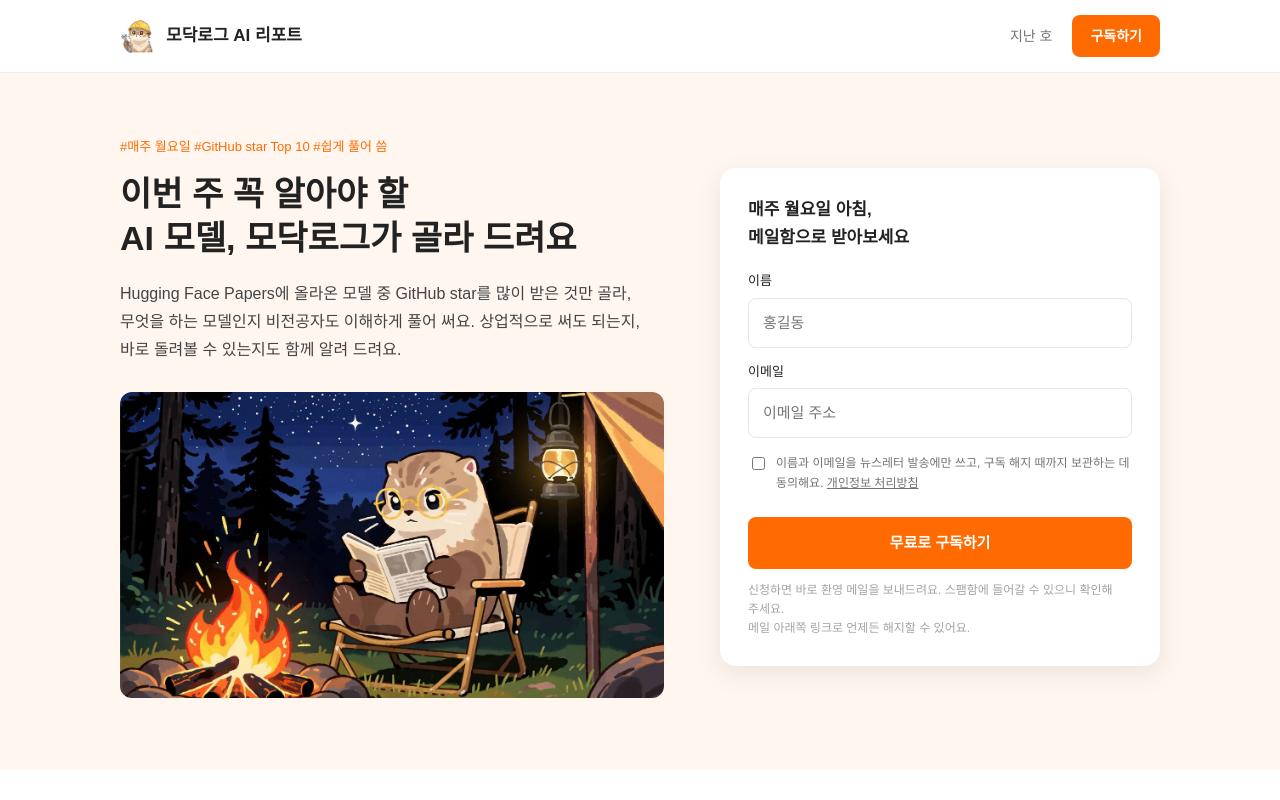
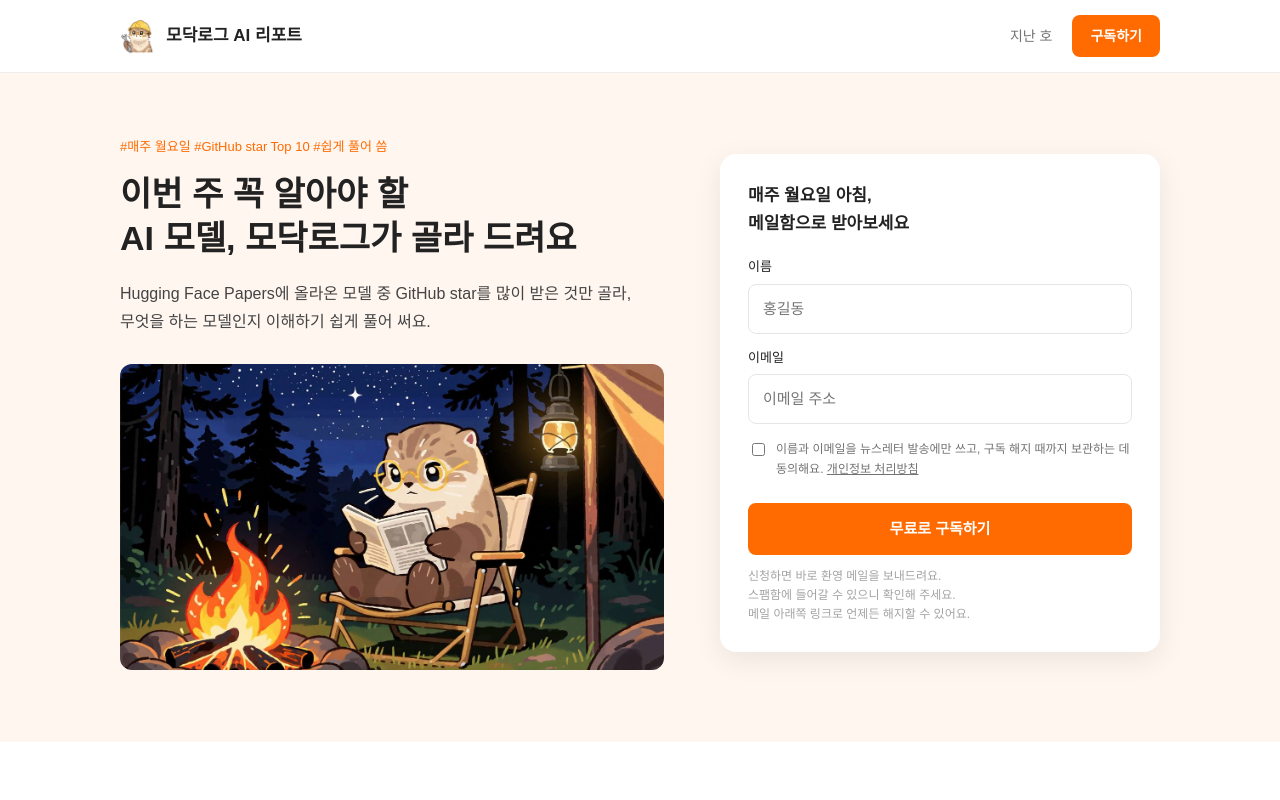
Before and after one commit to silber60/AI_news_log, a plain HTML site: page docs/index.html in a window 1280 px wide. Shown: the top 800 px of the page. Drawn offline with Linux system fonts and the light colour scheme; a web font is replaced by a local one.

Commit message:
fix(site): owner copy edits on the home page
Drop the 상업적으로 써도 되는지 sentence, reword the hero body, and break
the form note and the sample copy onto two lines.

Co-Authored-By: Claude Opus 5.5 <noreply@anthropic.com>

```diff
--- a/docs/index.html
+++ b/docs/index.html
@@ -125,7 +125,7 @@ h1, h2, h3, p, ol, ul { margin: 0; }
 <div class="hero-copy">
 <p class="tags">#매주 월요일 #GitHub star Top 10 #쉽게 풀어 씀</p>
 <h1>이번 주 꼭 알아야 할<br>AI 모델, 모닥로그가 골라 드려요</h1>
-<p class="body">Hugging Face Papers에 올라온 모델 중 GitHub star를 많이 받은 것만 골라, 무엇을 하는 모델인지 비전공자도 이해하게 풀어 써요. 상업적으로 써도 되는지, 바로 돌려볼 수 있는지도 함께 알려 드려요.</p>
+<p class="body">Hugging Face Papers에 올라온 모델 중 GitHub star를 많이 받은 것만 골라, 무엇을 하는 모델인지 이해하기 쉽게 풀어 써요.</p>
 <img class="art" src="https://silber60.github.io/AI_news_log/assets/email/v2/otter-banner.jpg" width="544" height="306" alt="모닥불 앞에 앉은 해달">
 </div>
 
@@ -142,7 +142,7 @@ h1, h2, h3, p, ol, ul { margin: 0; }
 <label class="consent"><input type="checkbox" name="consent" value="yes" required> <span>이름과 이메일을 뉴스레터 발송에만 쓰고, 구독 해지 때까지 보관하는 데 동의해요. <a href="https://silber60.github.io/AI_news_log/privacy/">개인정보 처리방침</a></span></label>
 <button type="submit">무료로 구독하기</button>
 <p class="msg" role="status" aria-live="polite"></p>
-<p class="note">신청하면 바로 환영 메일을 보내드려요. 스팸함에 들어갈 수 있으니 확인해 주세요.<br>메일 아래쪽 링크로 언제든 해지할 수 있어요.</p>
+<p class="note">신청하면 바로 환영 메일을 보내드려요.<br>스팸함에 들어갈 수 있으니 확인해 주세요.<br>메일 아래쪽 링크로 언제든 해지할 수 있어요.</p>
 </form>
 </div>
 </section>
@@ -173,7 +173,7 @@ h1, h2, h3, p, ol, ul { margin: 0; }
 <div>
 <p class="eyebrow">지난 호 미리보기</p>
 <h2>이런 메일이 매주 도착해요</h2>
-<p class="body">카드마다 한 줄 요약, 쉬운 설명 세 줄, 모델 정보와 활용 아이디어가 들어가요. 스크롤 몇 번이면 이번 주 Top 10을 다 볼 수 있어요.</p>
+<p class="body">카드마다 한 줄 요약, 쉬운 설명 세 줄, 모델 정보와 활용 아이디어가 들어가요.<br>스크롤 몇 번이면 이번 주 Top 10을 다 볼 수 있어요.</p>
 <a class="link" href="#archive">전체 지난 호 보기 →</a>
 </div>
 <a class="preview" href="issues/2026-W44/">
@@ -232,7 +232,7 @@ h1, h2, h3, p, ol, ul { margin: 0; }
 <label class="consent"><input type="checkbox" name="consent" value="yes" required> <span>이름과 이메일을 뉴스레터 발송에만 쓰고, 구독 해지 때까지 보관하는 데 동의해요. <a href="https://silber60.github.io/AI_news_log/privacy/">개인정보 처리방침</a></span></label>
 <button type="submit">무료로 구독하기</button>
 <p class="msg" role="status" aria-live="polite"></p>
-<p class="note">신청하면 바로 환영 메일을 보내드려요. 스팸함에 들어갈 수 있으니 확인해 주세요.<br>메일 아래쪽 링크로 언제든 해지할 수 있어요.</p>
+<p class="note">신청하면 바로 환영 메일을 보내드려요.<br>스팸함에 들어갈 수 있으니 확인해 주세요.<br>메일 아래쪽 링크로 언제든 해지할 수 있어요.</p>
 </form>
 </div>
 </section>
```
Also changed, not shown: 2 other files.
